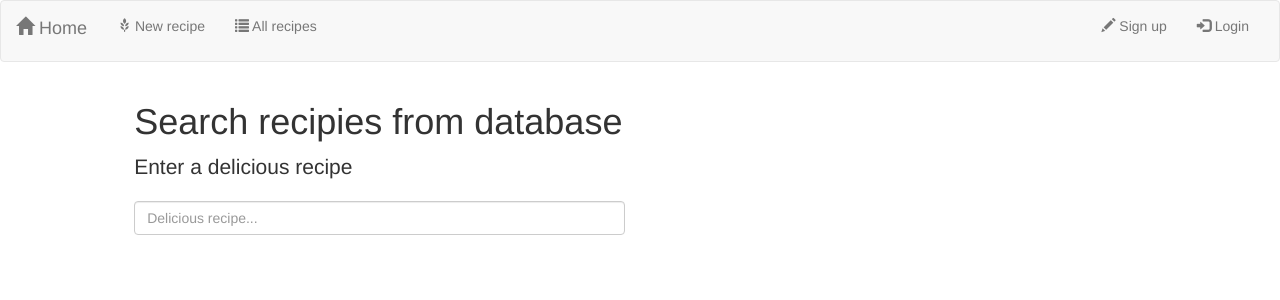
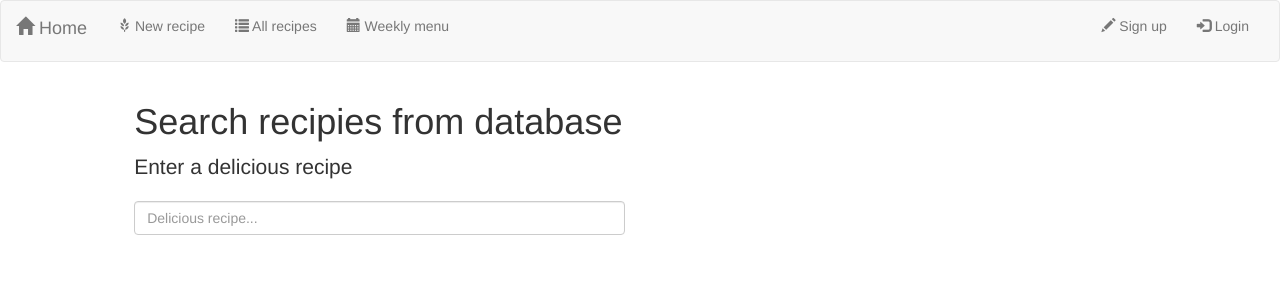
Before and after one commit to DanielAndreasen/TripMeal, a Flask app: page / in a window 1280 px wide. Shown: the top 300 px of the page. Run offline with Flask 2, Linux system fonts and the light colour scheme; parts of the project's set-up code (start-up, migrations or seed data) failed here and were passed over; some libraries are stand-ins or nearby versions.

Commit message:
Add weekly menu to navbar

```diff
--- a/templates/header.html
+++ b/templates/header.html
@@ -17,6 +17,7 @@
         <a class="navbar-brand" href="/"><span class="glyphicon glyphicon-home"></span> Home</a>
         <a class="navbar-text" href="/newrecipe/"><span class="glyphicon glyphicon-grain" aria-hidden="true"></span> New recipe</a>
         <a class="navbar-text" href="/recipes/"><span class="glyphicon glyphicon-list" aria-hidden="true"></span> All recipes</a>
+        <a class="navbar-text" href="/menu/"><span class="glyphicon glyphicon-calendar" aria-hidden="true"></span> Weekly menu</a>
       </div>
 
       <div class="collapse navbar-collapse">
```
